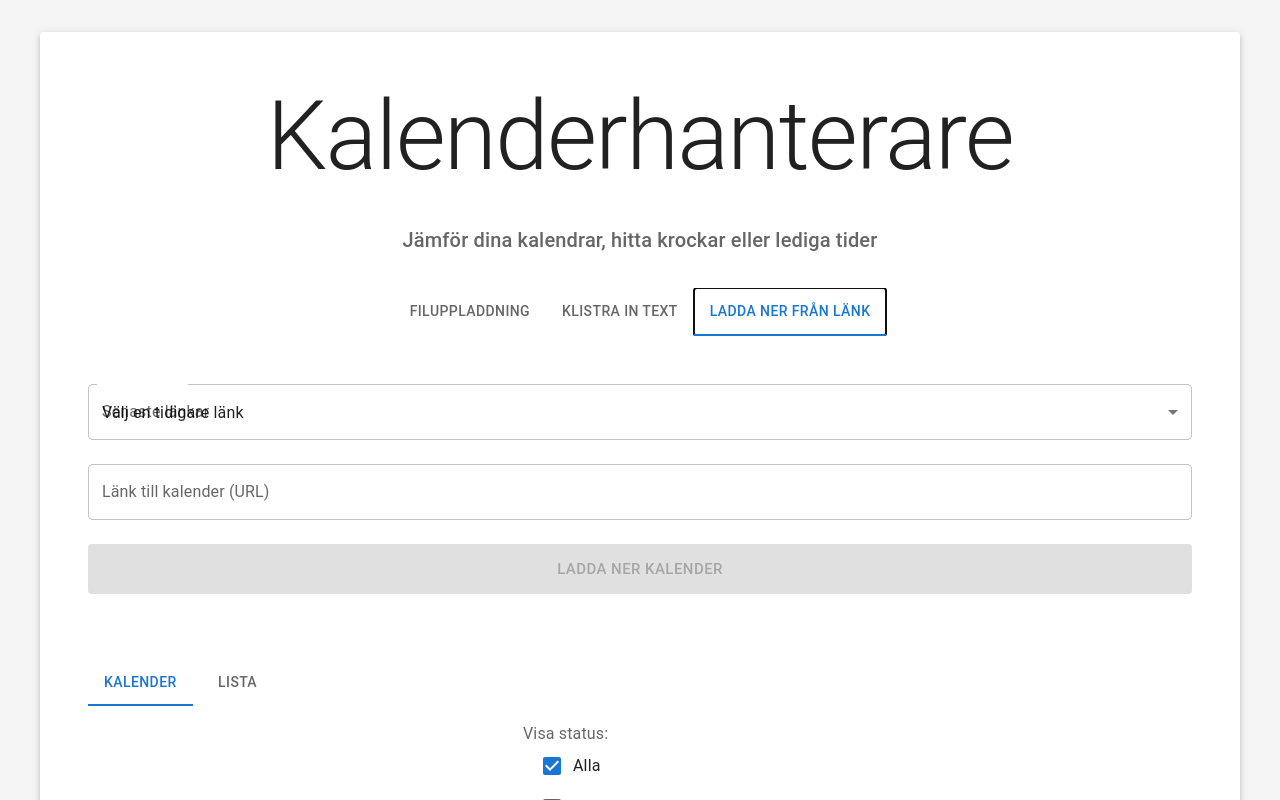
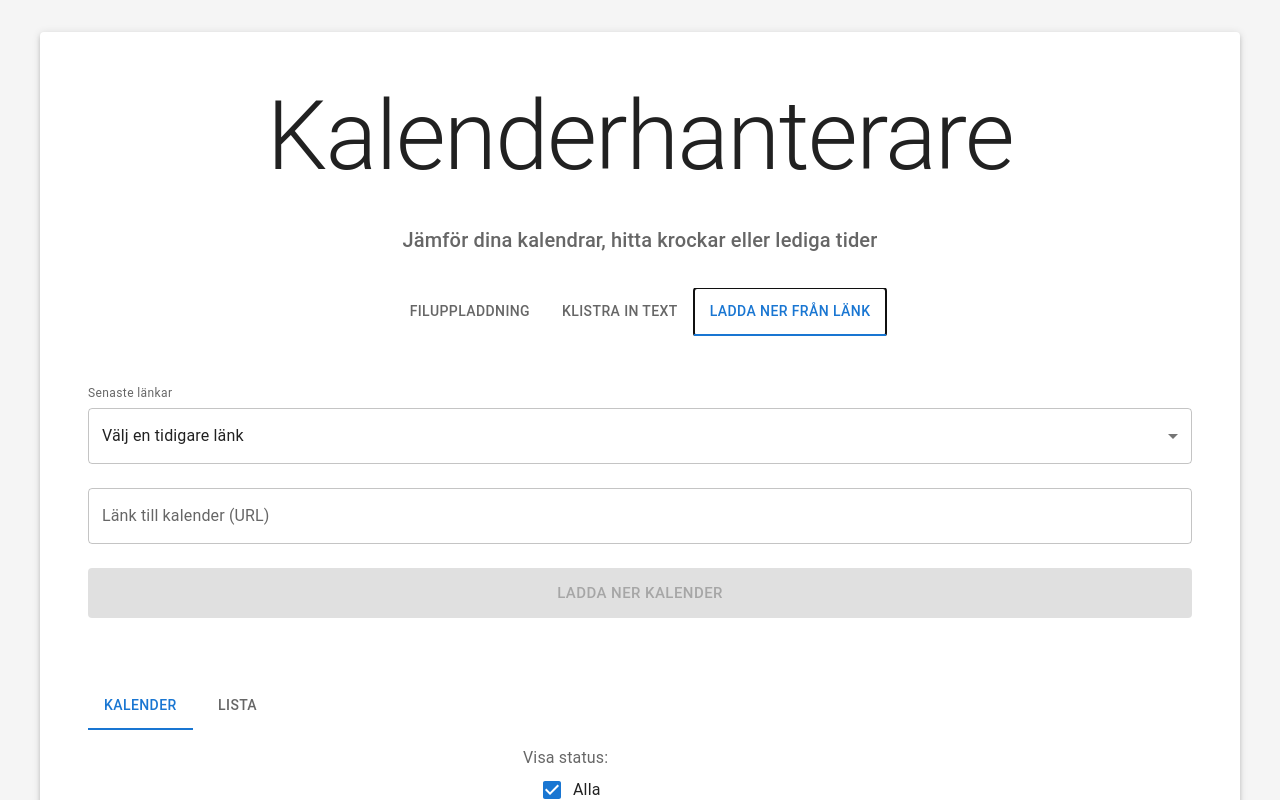
Before and after one commit to jonaslinde/calendar-event-checker, a React (Vite) app: page / in a window 1280 px wide. Both pictures are taken after a click on the tab "LADDA NER FRÅN LÄNK". Shown: the top 800 px of the page. Built offline with nearby package versions, Linux system fonts and the light colour scheme.

Commit message:
feat: Replace InputLabel with Typography in AddCalendars component for improved UI consistency and accessibility

```diff
--- a/src/components/AddCalendars.tsx
+++ b/src/components/AddCalendars.tsx
@@ -10,7 +10,6 @@ import {
     Select,
     MenuItem,
     FormControl,
-    InputLabel,
 } from '@mui/material';
 import type {
     SelectChangeEvent
@@ -162,12 +161,12 @@ export function AddCalendars({ onNewIcsText }: Props) {
             {tabValue === 2 && ( // Lägg till kalender via url
                 <Box display="flex" flexDirection="column" gap={3} sx={{ py: 2 }}>
                     <FormControl fullWidth>
-                        <InputLabel id="recent-urls-label">Senaste länkar</InputLabel>
+                        <Typography variant="caption" color="text.secondary" sx={{ mb: 0.5 }}>
+                            Senaste länkar
+                        </Typography>
                         <Select
-                            labelId="recent-urls-label"
                             value={icsUrl}
                             onChange={handleSelectedUrlChange}
-                            label="Senaste länkar"
                             displayEmpty
                             renderValue={(val) => val || 'Välj en tidigare länk'}
                         >
```
